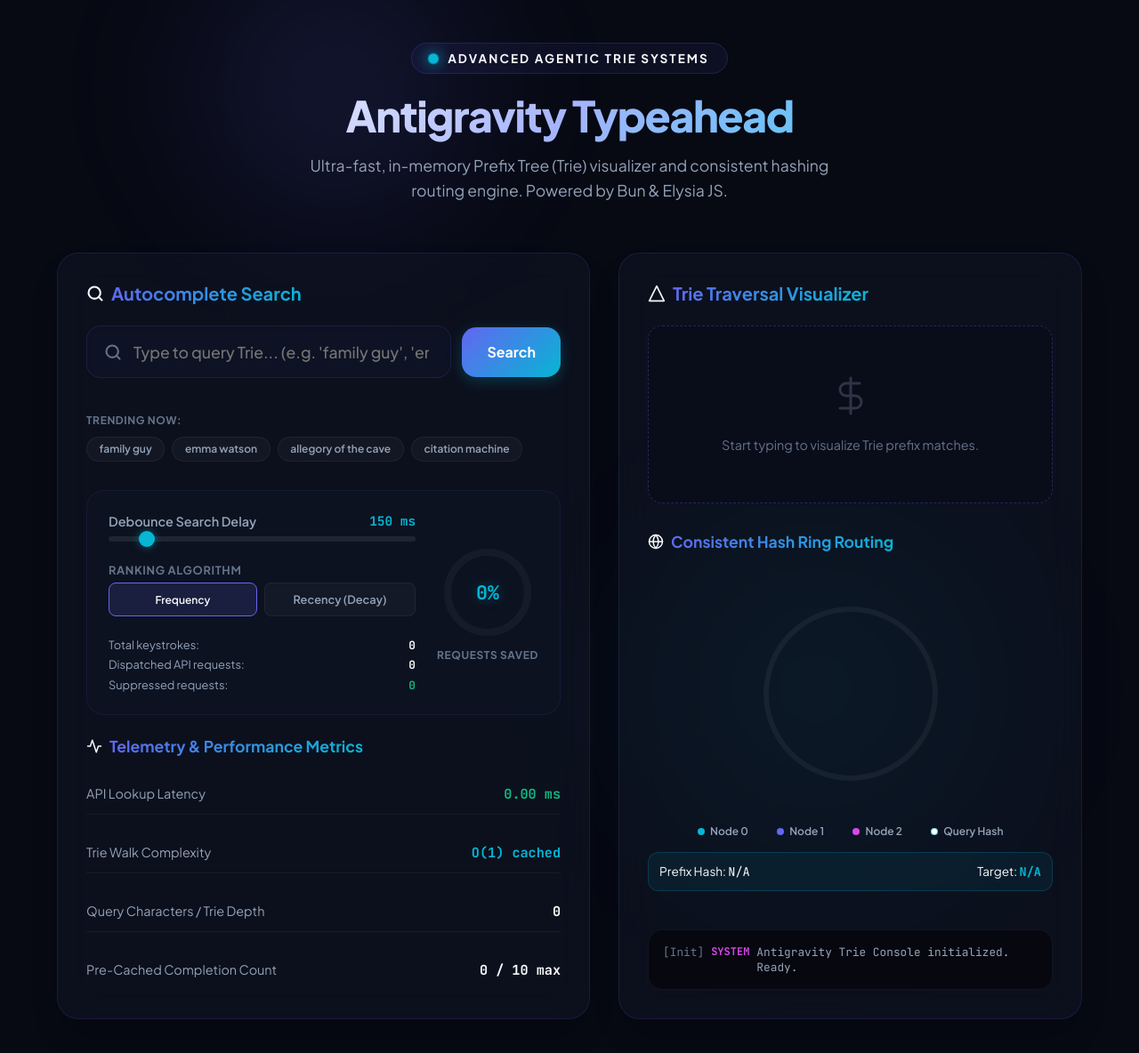
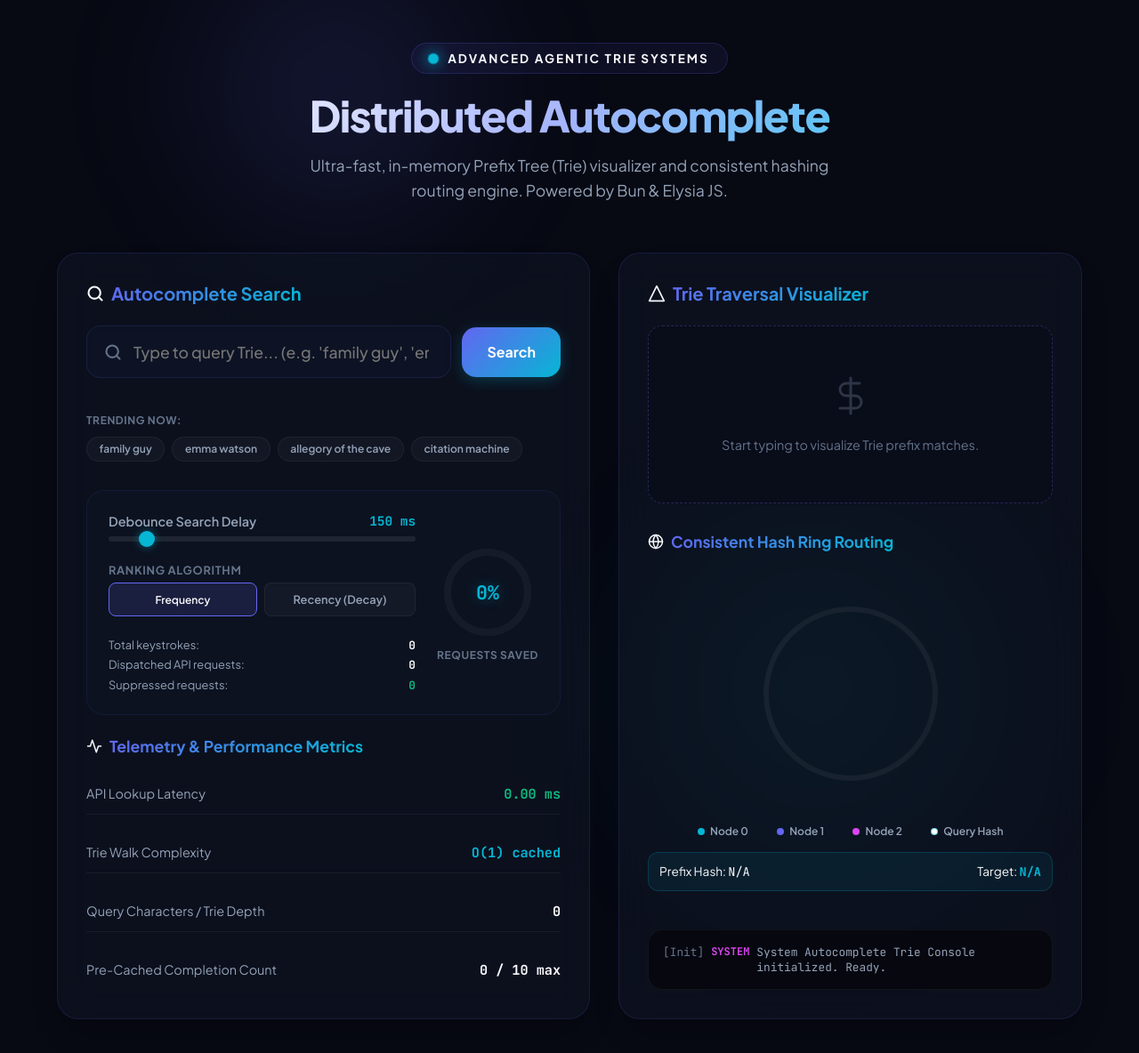
Before and after one commit to SameerKhans13/HLD-Typeahead, a website: page public/index.html in a window 1280 px wide. Shown: the whole page at 89% size. Drawn offline with Linux system fonts and the light colour scheme; no server answers.

Commit message:
docs: remove brand references for generic submission

```diff
--- a/public/index.html
+++ b/public/index.html
@@ -3,7 +3,7 @@
 <head>
   <meta charset="UTF-8">
   <meta name="viewport" content="width=device-width, initial-scale=1.0">
-  <title>Antigravity | Trie Autocomplete & Prefix Tree Visualizer</title>
+  <title>Distributed Autocomplete & Prefix Tree Visualizer</title>
   <link rel="preconnect" href="https://fonts.googleapis.com">
   <link rel="preconnect" href="https://fonts.gstatic.com" crossorigin>
   <link href="https://fonts.googleapis.com/css2?family=Plus+Jakarta+Sans:wght@300;400;500;600;700;800&family=JetBrains+Mono:wght@400;500;700&display=swap" rel="stylesheet">
@@ -813,7 +813,7 @@
         <div class="logo-dot"></div>
         <span class="logo-text">Advanced Agentic Trie Systems</span>
       </div>
-      <h1>Antigravity Typeahead</h1>
+      <h1>Distributed Autocomplete</h1>
       <p class="subtitle">Ultra-fast, in-memory Prefix Tree (Trie) visualizer and consistent hashing routing engine. Powered by Bun & Elysia JS.</p>
     </header>
 
@@ -1015,7 +1015,7 @@
           <div class="log-item">
             <span class="log-time">[Init]</span>
             <span class="log-tag system">System</span>
-            <span>Antigravity Trie Console initialized. Ready.</span>
+            <span>System Autocomplete Trie Console initialized. Ready.</span>
           </div>
         </div>
       </div>
--- a/scripts/test-distributed.ts
+++ b/scripts/test-distributed.ts
@@ -3,7 +3,7 @@ import { app } from "../src/server"; // We can run the server programmatically t
 
 async function runDistributedTest() {
   console.log("==================================================");
-  console.log("⚡ ANTIGRAVITY DISTRIBUTED TYPEAHEAD INTEGRATION TEST ⚡");
+  console.log("⚡ DISTRIBUTED TYPEAHEAD INTEGRATION TEST ⚡");
   console.log("==================================================\n");
 
   const baseUrl = "http://localhost"; // In production, this will hit Nginx load balancer
```
Also changed, not shown: readme.md.
